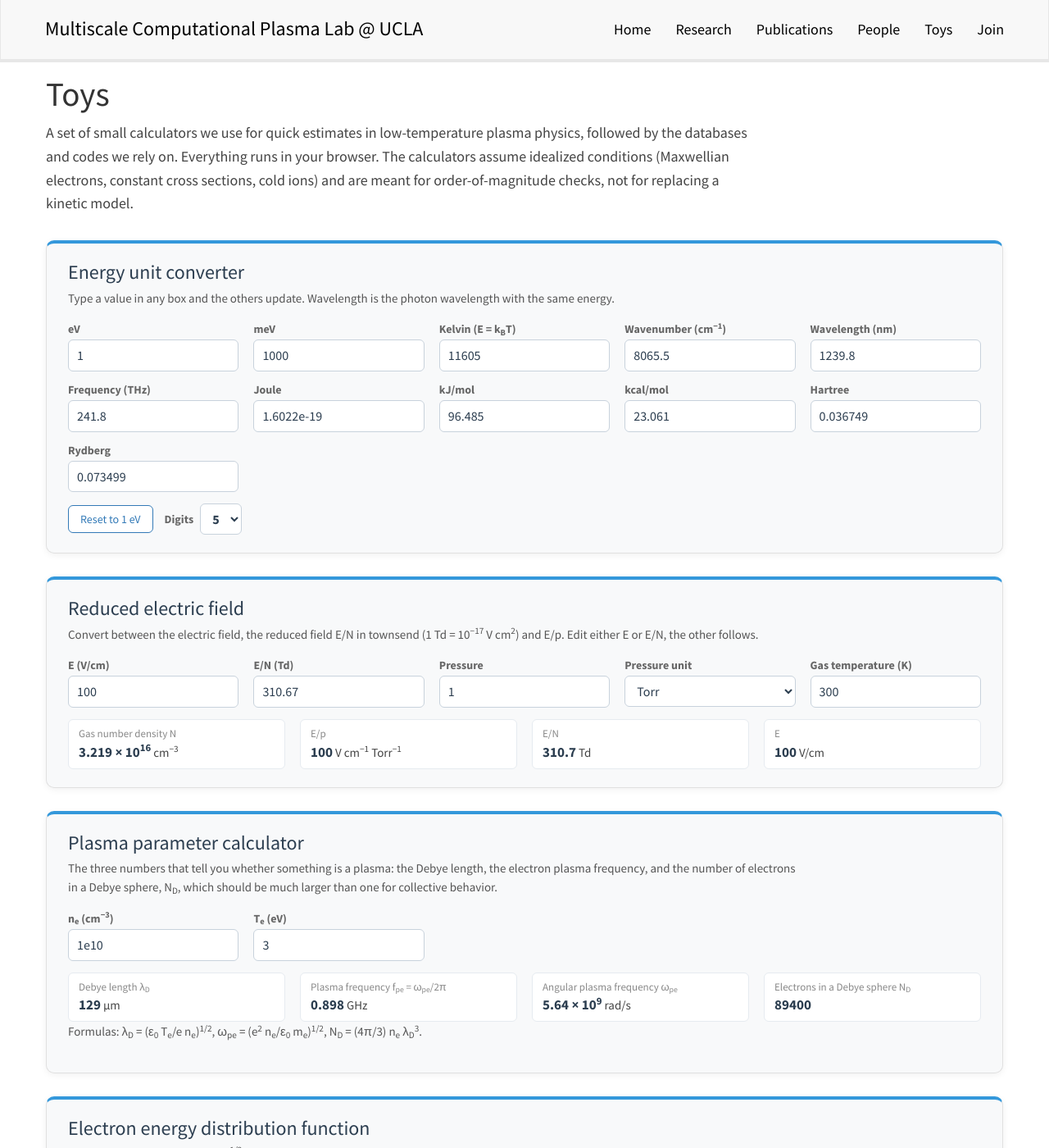
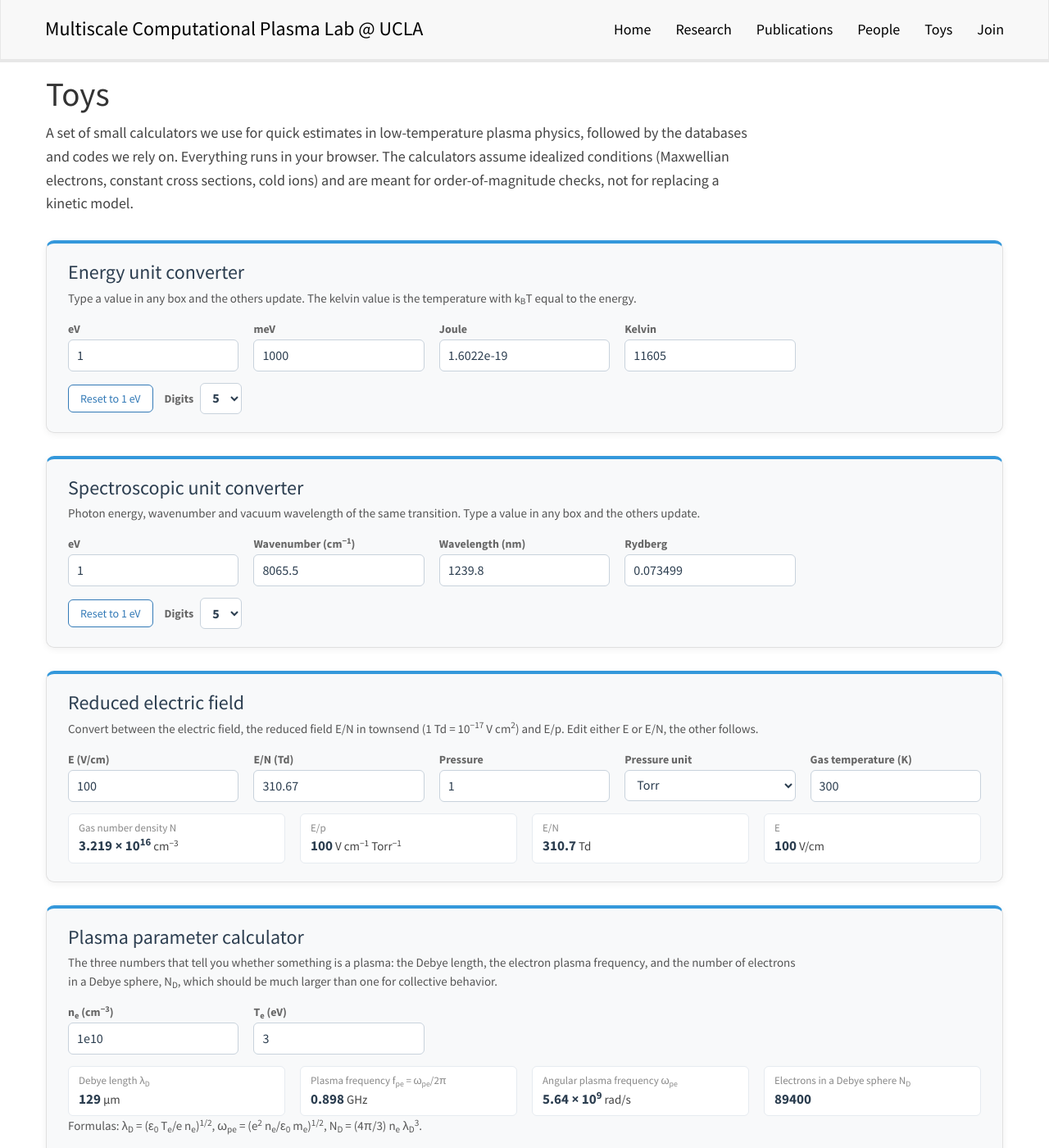
Before and after one commit to vialetto/vialettolab, a Jekyll site: the page built from _pages/toys.md, in a window 1280 px wide and 1400 px high. Shown: the whole window at 82% size. Built offline with Jekyll 4.4.1, drawn with Linux system fonts in a browser that asks for light colours; nearby versions of some CDN libraries; a style sheet for code colours, icons or effects is not loaded.

Commit message:
Toys page: split converter into energy and spectroscopic cards
Co-Authored-By: Claude Fable 5.1 <noreply@anthropic.com>

```diff
--- a/_pages/toys.md
+++ b/_pages/toys.md
@@ -1,7 +1,7 @@
 ---
 title: "Toys"
 layout: textlay
-description: "Interactive calculators and reference databases for low-temperature plasma physics: energy unit converter, reduced electric field, plasma parameters, electron energy distributions, and Paschen curves, plus the databases and codes we use."
+description: "Interactive calculators and reference databases for low-temperature plasma physics: energy and spectroscopic unit converters, reduced electric field, plasma parameters, electron energy distributions, and Paschen curves, plus the databases and codes we use."
 permalink: /toys/
 ---
 
@@ -16,6 +16,7 @@ permalink: /toys/
 .toy > p { font-size: 15px; line-height: 1.55; color: #555; margin: 0 0 16px 0; max-width: 900px; }
 .toy-grid { display: grid; grid-template-columns: repeat(auto-fill, minmax(190px, 1fr)); gap: 12px 18px; margin: 0 0 14px 0; }
 .toy label { display: block; font-size: 14px; font-weight: 700; color: #666; margin: 0 0 3px 0; }
+.toy label sup, .toy label sub { line-height: 0; }
 .toy input, .toy select { width: 100%; box-sizing: border-box; font-size: 16px; padding: 7px 10px; border: 1px solid #c8d2dc; border-radius: 6px; background: #fff; color: #2c3e50; font-family: inherit; }
 .toy input:focus, .toy select:focus { outline: none; border-color: #337ab7; box-shadow: 0 0 0 2px rgba(51,122,183,0.15); }
 .toy-out { display: grid; grid-template-columns: repeat(auto-fill, minmax(230px, 1fr)); gap: 8px 18px; margin: 10px 0 0 0; }
@@ -43,11 +44,22 @@ A set of small calculators we use for quick estimates in low-temperature plasma
 <!-- ===================== Energy unit converter ===================== -->
 <div class="toy" id="toy-energy">
 <h2>Energy unit converter</h2>
-<p>Type a value in any box and the others update. Wavelength is the photon wavelength with the same energy.</p>
+<p>Type a value in any box and the others update. The kelvin value is the temperature with k<sub>B</sub>T equal to the energy.</p>
 <div class="toy-grid" id="energy-grid"></div>
 <div style="display:flex; gap:14px; align-items:center; flex-wrap:wrap;">
 <button class="toy-btn" id="energy-reset">Reset to 1 eV</button>
-<label style="margin:0; display:flex; align-items:center; gap:8px; text-transform:none; font-size:14px;">Digits <select id="energy-digits" style="width:auto;"><option>3</option><option>4</option><option selected>5</option><option>6</option><option>8</option></select></label>
+<label style="margin:0; display:flex; align-items:center; gap:8px; font-size:14px;">Digits <select id="energy-digits" style="width:auto;"><option>3</option><option>4</option><option selected>5</option><option>6</option><option>8</option></select></label>
+</div>
+</div>
+
+<!-- ===================== Spectroscopic unit converter ===================== -->
+<div class="toy" id="toy-spec">
+<h2>Spectroscopic unit converter</h2>
+<p>Photon energy, wavenumber and vacuum wavelength of the same transition. Type a value in any box and the others update.</p>
+<div class="toy-grid" id="spec-grid"></div>
+<div style="display:flex; gap:14px; align-items:center; flex-wrap:wrap;">
+<button class="toy-btn" id="spec-reset">Reset to 1 eV</button>
+<label style="margin:0; display:flex; align-items:center; gap:8px; font-size:14px;">Digits <select id="spec-digits" style="width:auto;"><option>3</option><option>4</option><option selected>5</option><option>6</option><option>8</option></select></label>
 </div>
 </div>
 
@@ -175,38 +187,41 @@ A set of small calculators we use for quick estimates in low-temperature plasma
   }
   function on(ids, fn) { ids.forEach(function (id) { $(id).addEventListener("input", fn); $(id).addEventListener("change", fn); }); fn(); }
 
-  /* ---------- Energy converter ---------- */
-  var units = [
-    ["eV", "eV", 1], ["meV", "meV", 1e-3], ["Kelvin (E = k<sub>B</sub>T)", "K", kB],
-    ["Wavenumber (cm<sup>&minus;1</sup>)", "cm-1", 1.239841984e-4], ["Wavelength (nm)", "nm", null],
-    ["Frequency (THz)", "THz", 4.135667697e-3], ["Joule", "J", 6.241509074e18],
-    ["kJ/mol", "kJ/mol", 1 / 96.48533212], ["kcal/mol", "kcal/mol", 1 / 23.060548], ["Hartree", "Ha", 27.211386246], ["Rydberg", "Ry", 13.605693123]
-  ];
-  var eg = $("energy-grid");
-  units.forEach(function (u, i) {
-    var d = document.createElement("div");
-    d.innerHTML = "<label>" + u[0] + "</label><input type=\"text\" id=\"en-" + i + "\">";
-    eg.appendChild(d);
-  });
-  function setEnergy(eV, skip) {
-    var d = parseInt($("energy-digits").value, 10);
+  /* ---------- Unit converters ---------- */
+  // Each unit: [label, factor in eV per unit] or [label, "inverse", constant] for E = constant / value.
+  function converter(gridId, resetId, digitsId, prefix, units) {
+    var grid = $(gridId);
     units.forEach(function (u, i) {
-      if (i === skip) return;
-      var v;
-      if (u[1] === "nm") v = eV > 0 ? 1239.841984 / eV : NaN; else v = eV / u[2];
-      $("en-" + i).value = isFinite(v) ? Number(v.toPrecision(d)).toString() : "";
+      var d = document.createElement("div");
+      d.innerHTML = "<label>" + u[0] + "</label><input type=\"text\" id=\"" + prefix + i + "\">";
+      grid.appendChild(d);
     });
+    function toEV(u, v) { return u[1] === "inverse" ? (v > 0 ? u[2] / v : NaN) : v * u[1]; }
+    function fromEV(u, eV) { return u[1] === "inverse" ? (eV > 0 ? u[2] / eV : NaN) : eV / u[1]; }
+    function set(eV, skip) {
+      var d = parseInt($(digitsId).value, 10);
+      units.forEach(function (u, i) {
+        if (i === skip) return;
+        var v = fromEV(u, eV);
+        $(prefix + i).value = isFinite(v) ? Number(v.toPrecision(d)).toString() : "";
+      });
+    }
+    units.forEach(function (u, i) {
+      $(prefix + i).addEventListener("input", function () {
+        var v = parseFloat(this.value); if (!isFinite(v)) return;
+        set(toEV(u, v), i);
+      });
+    });
+    $(resetId).addEventListener("click", function () { set(1, -1); });
+    $(digitsId).addEventListener("change", function () { var v = parseFloat($(prefix + "0").value); set(isFinite(v) ? v : 1, -1); });
+    set(1, -1);
   }
-  units.forEach(function (u, i) {
-    $("en-" + i).addEventListener("input", function () {
-      var v = parseFloat(this.value); if (!isFinite(v)) return;
-      var eV = u[1] === "nm" ? (v > 0 ? 1239.841984 / v : NaN) : v * u[2];
-      setEnergy(eV, i);
-    });
-  });
-  $("energy-reset").addEventListener("click", function () { setEnergy(1, -1); });
-  $("energy-digits").addEventListener("change", function () { var v = parseFloat($("en-0").value); setEnergy(isFinite(v) ? v : 1, -1); });
-  setEnergy(1, -1);
+  converter("energy-grid", "energy-reset", "energy-digits", "en-", [
+    ["eV", 1], ["meV", 1e-3], ["Joule", 6.241509074e18], ["Kelvin", kB]
+  ]);
+  converter("spec-grid", "spec-reset", "spec-digits", "sp-", [
+    ["eV", 1], ["Wavenumber (cm<sup>&minus;1</sup>)", 1.239841984e-4], ["Wavelength (nm)", "inverse", 1239.841984], ["Rydberg", 13.605693123]
+  ]);
 
   /* ---------- Reduced field ---------- */
   function pTorr(v, unit) { return unit === "pa" ? v / 133.322368 : unit === "mbar" ? v / 1.33322368 : unit === "atm" ? v * 760 : v; }
```
